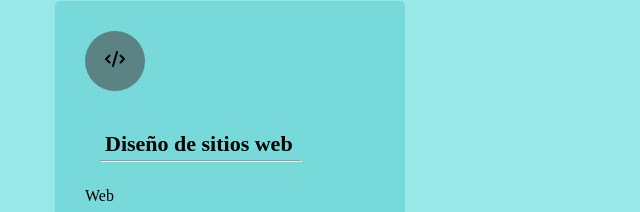
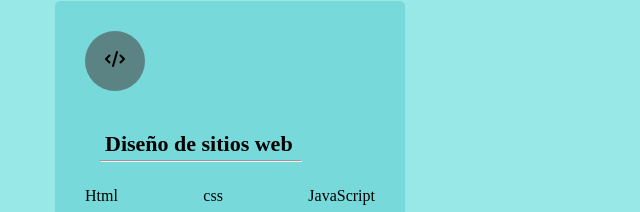
Before and after one commit to WilmaryM/portafolio, a plain HTML site: page index.html in a window 1280 px wide. Shown: the part 929-1141 px from the top of the page, 0-640 px from the left. Drawn offline with Linux system fonts and the light colour scheme.

Commit message:
detalles

```diff
--- a/index.html
+++ b/index.html
@@ -76,7 +76,9 @@
                 <h4>Diseño de sitios web</h4>
                 <hr>
                 <ul class="servicios-tag">
-                    <li>Web</li>
+                    <li>Html</li>
+                    <li>css</li>
+                    <li>JavaScript</li>
 
                 </ul>
                 <p>Con mi experiencia en HTML, CSS y JavaScript, puedo construir sitios web desde cero o personalizar tu sitio web existente.
```
